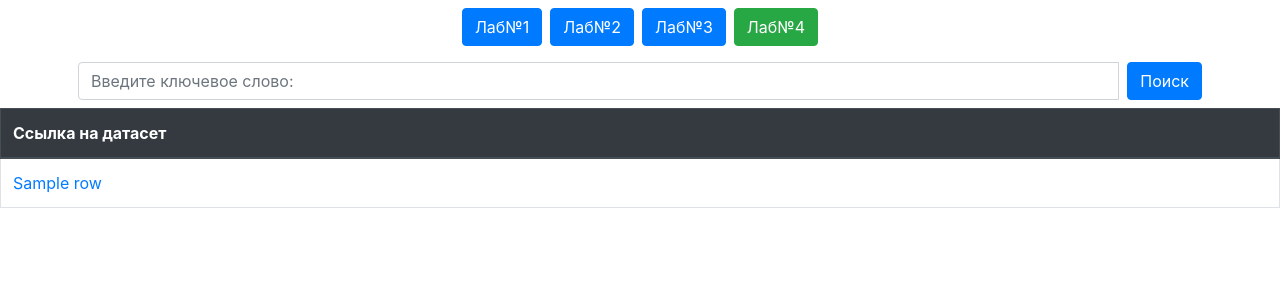
After one commit to khehelk/AIM, a Flask app: template templates/lab4.html in a window 1280 px wide. The commit adds this page. Shown: the top 300 px of the page. Run offline with Flask 3, Linux system fonts and the light colour scheme; the template is opened without the code that fills it: most values are stand-ins (such as "Sample title", 1, 10 or a date in 2020); parts of the project's set-up code (start-up, migrations or seed data) failed here and were passed over; some libraries are stand-ins or nearby versions.

Commit message:
feature: method for lab4, bloomfilter, links and keywords for sites

```diff
--- /dev/null
+++ b/Links.py
@@ -0,0 +1,46 @@
+links = [
+    (
+        "https://www.kaggle.com/datasets/uciml/pima-indians-diabetes-database",
+        ["Health", "Diabetes", "India"]
+    ),
+    (
+        "https://www.kaggle.com/datasets/fedesoriano/stroke-prediction-dataset",
+        ["gender", "age", "bmi"]
+    ),
+    (
+        "https://www.kaggle.com/datasets/mirichoi0218/insurance",
+        ["age", "sex", "bmi"]
+    ),
+    (
+        "https://www.kaggle.com/datasets/harlfoxem/housesalesprediction",
+        ["house", "bedrooms", "bathrooms", "waterfront"]
+    ),
+    (
+        "https://www.kaggle.com/datasets/muhammedtausif/world-population-by-countries",
+        ["Country", "Population", "Continent", "Capital", "Yearly Change", "Land Area", "Fertility", "Density"]
+    ),
+    (
+        "https://www.kaggle.com/datasets/deepcontractor/car-price-prediction-challenge",
+        ["car", "price", "manufacturer"]
+    ),
+    (
+        "https://www.kaggle.com/datasets/surajjha101/forbes-billionaires-data-preprocessed",
+        ["Name", "Networth", "Source"]
+    ),
+    (
+        "https://www.kaggle.com/datasets/ankanhore545/100-highest-valued-unicorns",
+        ["Company", "Valuation", "Country", "State", "City", "Industries", "Founded Year", "Name of Founders", "Total Funding", "Number of Employees"]
+    ),
+    (
+        "https://www.kaggle.com/datasets/sameepvani/nasa-nearest-earth-objects",
+        ["NASA", "est_diameter_min", "est_diameter_max", "relative_velocity", "miss_distance", "orbiting_body", "sentry_object", "absolute_magnitude", "hazardous"]
+    ),
+    (
+        "https://www.kaggle.com/datasets/fedesoriano/stroke-prediction-dataset",
+        ["heart_disease", "bmi", "stroke"]
+    ),
+    (
+        "https://www.kaggle.com/datasets/imoore/age-dataset",
+        ["People", "Celebrities", "Popular"]
+    )
+]
--- a/main.py
+++ b/main.py
@@ -1,5 +1,8 @@
 import base64
 
+import BloomFilter as bf
+import SiteKeywords as sk
+import Links
 import matplotlib.pyplot as plt
 from io import BytesIO
 from flask import Flask, render_template, request, Response
@@ -11,7 +14,8 @@ max_rows = max(data.axes[0])
 max_columns = len(data.axes[1])
 before_table_lab3 = data
 before_table_lab3['Birth year'] = pd.to_numeric(before_table_lab3['Birth year'], errors='coerce')
-before_table_lab3['Century'] = before_table_lab3['Birth year'].apply(lambda x: (x // 100) + 1 if not pd.isnull(x) else x)
+before_table_lab3['Century'] = before_table_lab3['Birth year'].apply(
+    lambda x: (x // 100) + 1 if not pd.isnull(x) else x)
 after_table_lab3 = data
 
 
@@ -169,6 +173,27 @@ def lab3():
                            plot_after_url=plotafterurl)
 
 
+@app.route("/lab4")
+def lab4():
+    site_keywords = sk.SiteKeywords()
+    num_of_links = len(Links.links)
+    bloom_filter = bf.Bloomfilter(num_of_links, num_of_links)
+    keyword = request.args.get("search_keyword")
+    sites = list()
+
+    for i in Links.links:
+        for j in i[1]:
+            bloom_filter.add_to_filter(j.lower())
+        site_keywords.add_keywords_for_site(i[0], [string.lower() for string in i[1]])
+
+    if keyword is not None:
+        if bloom_filter.check_is_in_filter(keyword.lower()):
+            sites.extend(site_keywords.get_sites_for_keyword(keyword.lower()))
+
+    return render_template("lab4.html",
+                           sites=sites)
+
+
 if __name__ == "__main__":
     plt.switch_backend('agg')
     app.run(host="localhost", port=int("5000"))
--- a/templates/index.html
+++ b/templates/index.html
@@ -12,7 +12,8 @@
     <div class="index-header container d-flex flex-column justify-content-center align-items-center">
         <a class="btn btn-primary mb-2" href="/lab1">Лабораторная работа №1</a>
         <a class="btn btn-primary mb-2" href="/lab2">Лабораторная работа №2</a>
-        <a class="btn btn-primary" href="/lab3">Лабораторная работа №3</a>
+        <a class="btn btn-primary mb-2" href="/lab3">Лабораторная работа №3</a>
+        <a class="btn btn-primary" href="/lab4">Лабораторная работа №4</a>
     </div>
 
     <script src="https://code.jquery.com/jquery-3.5.1.slim.min.js"></script>
--- a/templates/lab1.html
+++ b/templates/lab1.html
@@ -12,7 +12,8 @@
     <header class="mt-2 container d-flex justify-content-center align-items-center">
         <a class="btn btn-success mr-2" href="/lab1">Лаб№1</a>
         <a class="btn btn-primary mr-2" href="/lab2">Лаб№2</a>
-        <a class="btn btn-primary" href="/lab3">Лаб№3</a>
+        <a class="btn btn-primary mr-2" href="/lab3">Лаб№3</a>
+        <a class="btn btn-primary" href="/lab4">Лаб№4</a>
     </header>
     <div class="container-xl p-2">
         <button id="toggleInfoButton" class="btn btn-primary mb-2">Показать/Скрыть информацию о столбцах</button>
--- a/templates/lab2.html
+++ b/templates/lab2.html
@@ -12,7 +12,8 @@
     <header class="mt-2 container d-flex justify-content-center align-items-center">
         <a class="btn btn-primary mr-2" href="/lab1">Лаб№1</a>
         <a class="btn btn-success mr-2" href="/lab2">Лаб№2</a>
-        <a class="btn btn-primary" href="/lab3">Лаб№3</a>
+        <a class="btn btn-primary mr-2" href="/lab3">Лаб№3</a>
+        <a class="btn btn-primary" href="/lab4">Лаб№4</a>
     </header>
     <div class="container-xl p-2">
         <form class="mt-2">
--- a/templates/lab3.html
+++ b/templates/lab3.html
@@ -12,7 +12,8 @@
     <header class="mt-2 container d-flex justify-content-center align-items-center">
         <a class="btn btn-primary mr-2" href="/lab1">Лаб№1</a>
         <a class="btn btn-primary mr-2" href="/lab2">Лаб№2</a>
-        <a class="btn btn-success" href="/lab3">Лаб№3</a>
+        <a class="btn btn-success mr-2" href="/lab3">Лаб№3</a>
+        <a class="btn btn-primary" href="/lab4">Лаб№4</a>
     </header>
     <form class="mt-2">
         <div>
--- /dev/null
+++ b/templates/lab4.html
@@ -0,0 +1,51 @@
+<!DOCTYPE html>
+<html lang="en">
+<head>
+    <meta charset="UTF-8">
+    <meta name="viewport" content="width=device-width, initial-scale=1, shrink-to-fit=no">
+    <meta http-equiv="X-UA-Compatible" content="ie=edge">
+    <link rel="stylesheet" href="{{ url_for('static', filename='css/style.css') }}">
+    <link rel="stylesheet" href="https://maxcdn.bootstrapcdn.com/bootstrap/4.5.2/css/bootstrap.min.css">
+    <title>Lab4</title>
+</head>
+<body>
+    <header class="mt-2 container d-flex justify-content-center align-items-center">
+        <a class="btn btn-primary mr-2" href="/lab1">Лаб№1</a>
+        <a class="btn btn-primary mr-2" href="/lab2">Лаб№2</a>
+        <a class="btn btn-primary mr-2" href="/lab3">Лаб№3</a>
+        <a class="btn btn-success" href="/lab4">Лаб№4</a>
+    </header>
+
+    <div class="container-xl p-2">
+        <form class="mt-2">
+            <div class="input-group flex">
+                <input class="form-control mr-2" type="text" name="search_keyword" placeholder="Введите ключевое слово:">
+                <button class="btn btn-primary" type="submit">Поиск</button>
+            </div>
+        </form>
+    </div>
+    <div class="table-container">
+        <table class="table table-bordered">
+            <thead class="thead-dark">
+                <tr>
+                    <th>Ссылка на датасет</th>
+                </tr>
+            </thead>
+            <tbody>
+                {% for row in sites %}
+                    <tr>
+                        <td>
+                            <a href="{{ row }}">{{ row }}</a>
+                        </td>
+                    </tr>
+                {% endfor %}
+            </tbody>
+        </table>
+    </div>
+
+    <script src="https://code.jquery.com/jquery-3.5.1.slim.min.js"></script>
+    <script src="https://cdn.jsdelivr.net/npm/@popperjs/core@2.9.2/dist/umd/popper.min.js"></script>
+    <script src="https://maxcdn.bootstrapcdn.com/bootstrap/4.5.2/js/bootstrap.min.js"></script>
+    <script src="{{ url_for('static', filename='js/index.js') }}"></script>
+</body>
+</html>
```
Also changed, not shown: BloomFilter.py (added, +33 -0 lines), SiteKeywords.py (added, +12 -0 lines).
